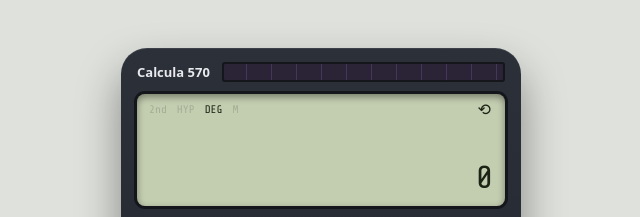
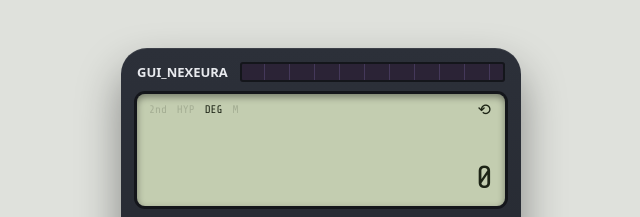
Before and after one commit to freederycguissou/NEXCALC, a plain HTML site: page index.html in a window 1280 px wide. Shown: the top 217 px of the page, 319-959 px from the left. Drawn offline with nearby package versions, Linux system fonts and the light colour scheme.

Commit message:
Change header brand name to GUI_NEXEURA

```diff
--- a/index.html
+++ b/index.html
@@ -59,7 +59,7 @@ body{margin:0;min-height:100vh;display:grid;place-items:center;padding:16px;back
 </head>
 <body>
 <main class="calc">
-  <header class="brand"><span>Calcula 570</span><div class="solar"></div></header>
+  <header class="brand"><span> GUI_NEXEURA</span><div class="solar"></div></header>
   <section class="lcd" aria-live="polite">
     <div class="status">
       <span id="i-shift">2nd</span><span id="i-hyp">HYP</span><span id="i-mode">DEG</span><span id="i-mem">M</span>
```
